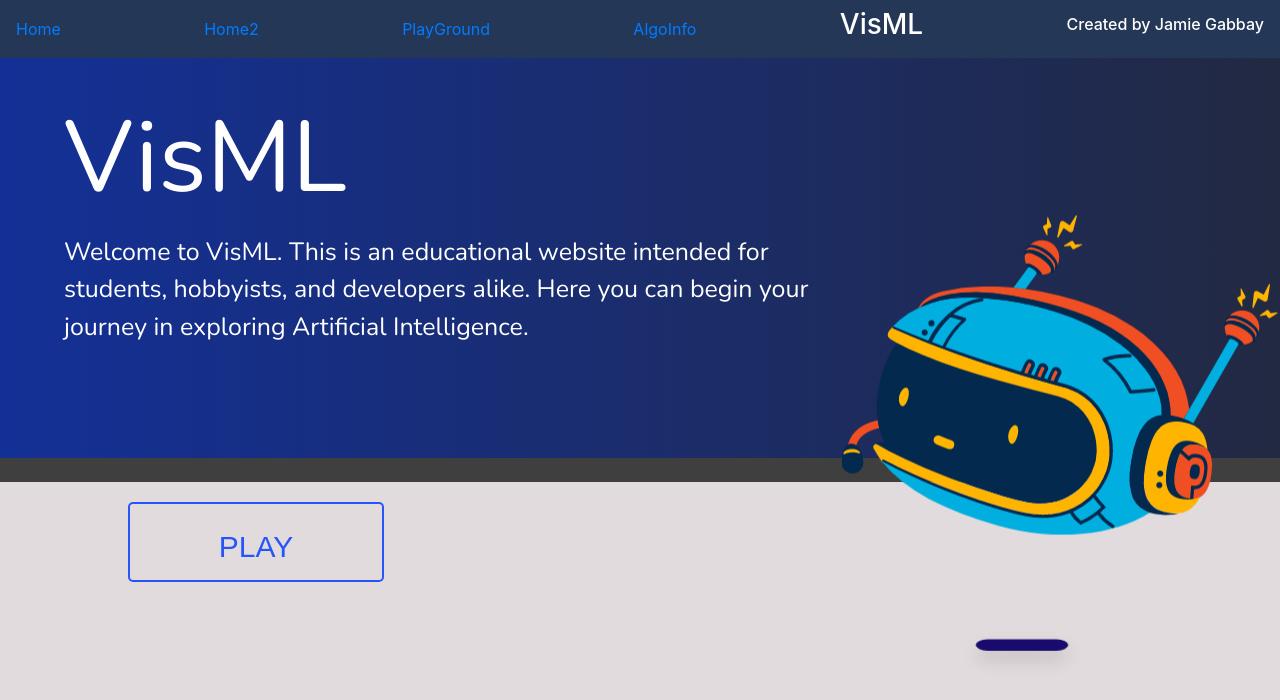
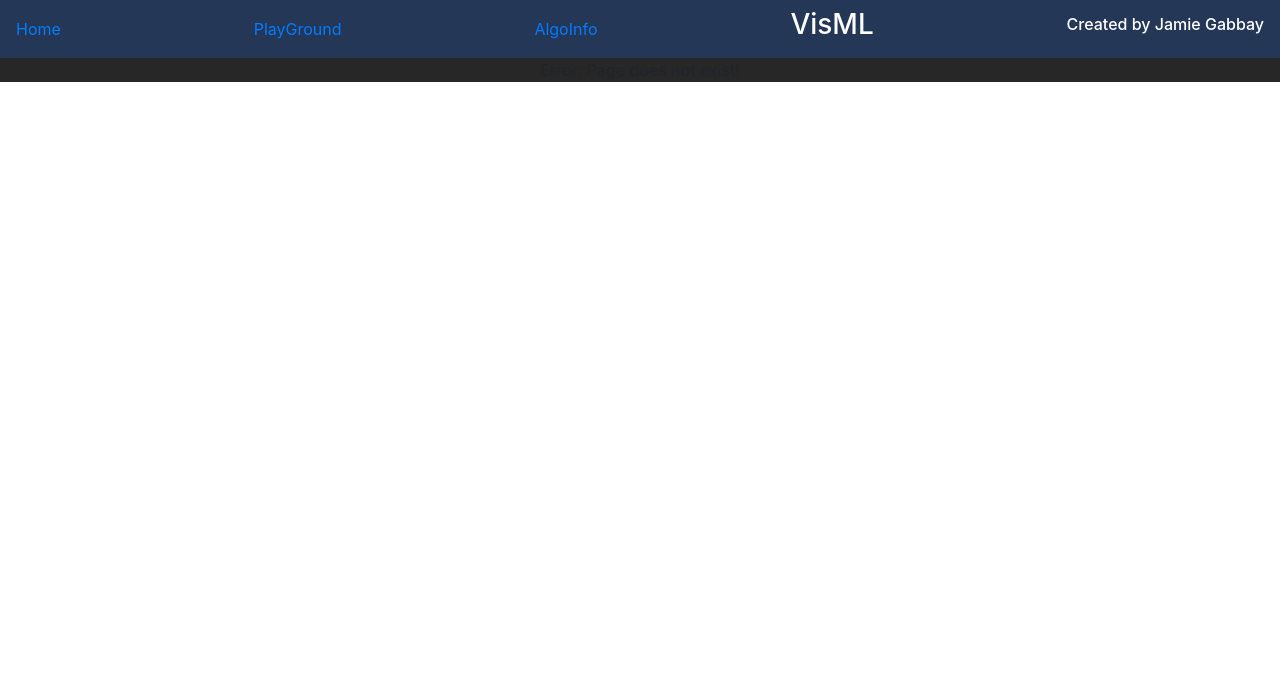
Before and after one commit to jgbby/VisML, a React (Create React App) app: page /2 in a window 1280 px wide. Shown: the top 700 px of the page. Built offline with nearby package versions, Linux system fonts and the light colour scheme.

Commit message:
Finished home page

```diff
--- a/src/App.js
+++ b/src/App.js
@@ -6,7 +6,6 @@ import Play from './components/Play'
 import AlgoInfo from './components/AlgoInfo';
 import Error from './components/Error';
 import Nav from './components/Nav';
-import Home2 from './components/Home2';
 
 
 import './App.css';
@@ -31,7 +30,6 @@ function App() {
             <Nav/>
               <Switch>
                 <Route path="/" component={Home} exact/>
-                <Route path="/2" component={Home2} exact/>
                 <Route path="/play" component={Play}/>
                 <Route path="/algoinfo" component={AlgoInfo}/>
                 <Route component={Error}/>
--- a/src/components/Home.js
+++ b/src/components/Home.js
@@ -3,6 +3,7 @@ import React from 'react';
 import BoxButton from './buttons/BoxButton.js';
 import "./css/Home.css";
 import robot_illustration from "./media/robot_illustration.png"
+import { Container, Row, Col } from 'reactstrap';
 
 class Home extends React.Component {
 
@@ -18,10 +19,9 @@ class Home extends React.Component {
                 </p>
             </div>
             <div className="secondHalf">
-                <p>This is the second half</p>
-
+                <div className="strip"></div>
                 <div className="playButton">
-                    <BoxButton></BoxButton>
+                    <BoxButton to="/play"label="PLAY"></BoxButton>
                 </div>
             </div>
             <img id="robot_illustration" src={robot_illustration}></img>
--- a/src/components/Home2.js
+++ /dev/null
@@ -1,38 +0,0 @@
-import React from 'react';
-
-import BoxButton from './buttons/BoxButton.js';
-import "./css/Home2.css";
-import robot_illustration from "./media/robot_illustration.png"
-import { Container, Row, Col } from 'reactstrap';
-
-class Home2 extends React.Component {
-
-  render() {
-
-    return (
-        <div id="Home2">
-            <div className="firstHalf">
-                <h1 className="title">VisML</h1>
-                <p className="welcome">
-                    Welcome to VisML. This is an educational website intended for students, hobbyists, and developers alike.
-                    Here you can begin your journey in exploring Artificial Intelligence.
-                </p>
-            </div>
-            <div className="secondHalf">
-                <div className="strip"></div>
-                <div className="playButton">
-                    <BoxButton></BoxButton>
-                </div>
-            </div>
-            <img id="robot_illustration" src={robot_illustration}></img>
-            <div className="oval shadow">
-
-            </div>
-        </div>
-
-    );
-  };
-}
-
-//Home.contextType = GridContext;
-export default Home2;
--- a/src/components/Nav.js
+++ b/src/components/Nav.js
@@ -15,7 +15,6 @@ class Nav extends Component {
         return (
             <Navbar>
                 <NavLink to="/">Home</NavLink>
-                <NavLink to="/2">Home2</NavLink>
                 <NavLink to="/play">PlayGround</NavLink>
                 <NavLink to="/algoinfo">AlgoInfo</NavLink>
                 <h3>VisML</h3>
--- a/src/components/buttons/BoxButton.js
+++ b/src/components/buttons/BoxButton.js
@@ -1,6 +1,8 @@
 import React from 'react';
 import { GridContext } from '../GridContext';
 import "../css/BoxButton.css"
+
+import { NavLink } from 'react-router-dom'
 
 class BoxButton extends React.Component {
 
@@ -8,11 +10,14 @@ class BoxButton extends React.Component {
         return (
             <div id="boxButton">
 
-                <div className="outer">
-                    <label className="">PLAY</label>
-                </div>
+                <NavLink to={this.props.to}>
+                    <div className="outer">
+                        <label to="/play">{this.props.label}</label>
+                        <div className='inner'>
 
-
+                        </div>
+                    </div>
+                </NavLink>
             </div>
         )
     }
--- a/src/components/css/BoxButton.css
+++ b/src/components/css/BoxButton.css
@@ -12,14 +12,39 @@
   top: 50%;
 
   align-items: center;
+  opacity: 1;
+
+  animation-name: appear;
+  animation-duration: 1s;
+  animation-iteration-count: 1;
+  animation-timing-function: ease-in-out;
 }
 
 .outer:hover {
-  background-color: #2755fa;
+  border: 2px solid grey;
 }
 
 .outer:hover label {
   color: white;
+}
+
+.outer:hover .inner {
+  height: 20vh;
+  width: 20vw;
+}
+
+.inner {
+  position: absolute;
+  top: 0%;
+  background: linear-gradient(
+        90deg,
+        #2755fa 0.22%,
+        rgba(0, 55, 255, 0.493) 132.13%
+    );
+  width: 0vw;
+  height: 10vh;
+
+  transition-duration: 0.5s;
 }
 
 label {
@@ -31,21 +56,7 @@ label {
   margin-top: 20px;
 }
 
-.center {
-  position: absolute;
-  margin-left: 0;
-  margin-right: 0;
-  left: 0;
-  right: 0;
+@keyframes appear {
+    0% { opacity: 0.5; height: 0; }
+    100%   {  }
 }
-
-#first #second{
-  position: absolute;
-  left: 20%;
-  top: 10%;
-  width: 50%;
-  height: 50%;
-  background: rgb(36, 124, 224);
-
-  transform: rotate(-30deg);
-}
--- a/src/components/css/Home.css
+++ b/src/components/css/Home.css
@@ -40,9 +40,11 @@
 
 div #Home {
     font: white;
+    overflow-x: hidden;
 }
 
 div .firstHalf {
+    display: block;
     width: 100vw;
     height: 50vh;
     background: linear-gradient(
@@ -68,7 +70,7 @@ div .secondHalf {
     padding-top: 5vh;
     font-size: 100px;
 
-    animation: slideInLeftAnimation ease 3s;
+    animation: slideInLeftAnimation ease 2s;
     animation-iteration-count: 1;
     animation-fill-mode: forwards;
 }
@@ -85,7 +87,7 @@ div .secondHalf {
 
     width: 65vw;
 
-    animation: slideInRightAnimation ease 3s;
+    animation: slideInRightAnimation ease 2s;
     animation-iteration-count: 1;
     animation-fill-mode: forwards;
 }
@@ -93,7 +95,18 @@ div .secondHalf {
 
 .playButton {
     margin: 0px;
+    margin-top: 20px;
     padding: 0px;
+}
+.playButton p:hover {
+    color: white;
+    transition: 1s ease-in;
+}
+
+.strip {
+    background-color: rgb(63, 63, 63);
+    width: 100vw;
+    height: 3vh;
 }
 
 
@@ -119,8 +132,8 @@ div .secondHalf {
 
 #robot_illustration {
     position: absolute;
-    top: 10vh;
-    transform: scale(1);
+    right: 0%;
+    top: 15rem;
 
     animation-name: floating;
     animation-duration: 3s;
@@ -140,14 +153,21 @@ div .secondHalf {
     background: rgb(25, 11, 109);
     border-radius: 100px / 50px;
 
+    position: absolute;
+    top: 36.5rem;
+    right: 170px; /*(img_width / 2) + img_right;*/
+    transform: translate(500px, 500px);
+  }
+
+  .shadow {
+
     animation-name: waxwane;
     animation-duration: 3s;
     animation-iteration-count: infinite;
     animation-timing-function: ease-in-out;
-  }
 
-  .shadow {
-      position: absolute;
+      /*
       top: 80vh;
       right: 17vw;
+      */
   }
--- a/src/components/css/Home2.css
+++ /dev/null
@@ -1,166 +0,0 @@
-@keyframes fadeInAnimation {
-    0% {
-        opacity: 0;
-    }
-    100% {
-        opacity: 1;
-
-    }
-}
-
-@keyframes grow {
-    0% {
-        transform: scale(0.2);
-    }
-    50% {
-        transform: scale(1.1);
-    }
-    100% {
-        transform: scale(1);
-    }
-}
-
-@keyframes slideInLeftAnimation {
-    0% {
-       position: absolute;
-       transform: translate(-100vw);
-    }
-    100% {
-    }
-}
-
-@keyframes slideInRightAnimation {
-    0% {
-        position: absolute;
-        transform: translate(200vw);
-    }
-    100% {
-    }
-}
-
-div #Home {
-    font: white;
-    overflow-x: hidden;
-}
-
-div .firstHalf {
-    display: block;
-    width: 100vw;
-    height: 50vh;
-    background: linear-gradient(
-        90deg,
-        #133096 0.22%,
-        rgba(0, 56, 255, 0) 132.13%
-    );
-}
-
-div .secondHalf {
-    width: 100vw;
-    height: 50vh;
-    background-color: rgb(226, 219, 221);
-}
-
-.title {
-    font-family: 'Nunito', sans-serif;
-
-    color: white;
-
-    text-align: left;
-    padding-left: 5vw;
-    padding-top: 5vh;
-    font-size: 100px;
-
-    animation: slideInLeftAnimation ease 3s;
-    animation-iteration-count: 1;
-    animation-fill-mode: forwards;
-}
-
-.welcome {
-    font-family: 'Nunito', sans-serif;
-
-    color: white;
-
-    text-align: left;
-    padding-left: 5vw;
-    padding-top: 1vh;
-    font-size: 25px;
-
-    width: 65vw;
-
-    animation: slideInRightAnimation ease 3s;
-    animation-iteration-count: 1;
-    animation-fill-mode: forwards;
-}
-
-
-.playButton {
-    margin: 0px;
-    margin-top: 20px;
-    padding: 0px;
-}
-.playButton p:hover {
-    color: white;
-    transition: 1s ease-in;
-}
-
-.strip {
-    background-color: rgb(63, 63, 63);
-    width: 100vw;
-    height: 3vh;
-}
-
-
-.floating {
-    animation-name: floating;
-    animation-duration: 3s;
-    animation-iteration-count: infinite;
-    animation-timing-function: ease-in-out;
-}
-
-@keyframes floating {
-    0% { transform: translate(0,  0px); }
-    50%  { transform: translate(0, 15px); }
-    100%   { transform: translate(0, -0px); }
-}
-@keyframes waxwane {
-    0% { transform: scaleX(1); }
-    50%  {
-        transform: scale(1.2);
-     }
-    100%   { transform: scaleX(1); }
-}
-
-#robot_illustration {
-    position: absolute;
-    right: 0%;
-    top: 25vh;
-
-    animation-name: floating;
-    animation-duration: 3s;
-    animation-iteration-count: infinite;
-    animation-timing-function: ease-in-out;
-
-    /*
-    animation: grow ease 3s;
-    animation-iteration-count: 1;
-    animation-fill-mode: forwards;
-    */
-}
-
-.oval {
-    width: 80px;
-    height: 10px;
-    background: rgb(25, 11, 109);
-    border-radius: 100px / 50px;
-
-    animation-name: waxwane;
-    animation-duration: 3s;
-    animation-iteration-count: infinite;
-    animation-timing-function: ease-in-out;
-  }
-
-  .shadow {
-      position: absolute;
-      top: 80vh;
-      right: 17vw;
-  }
```
